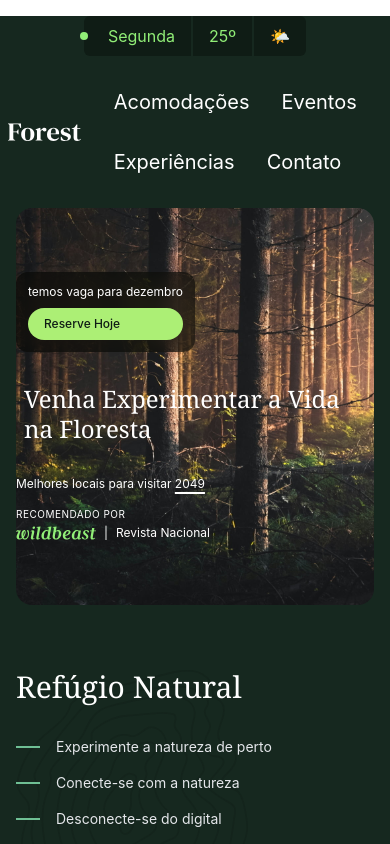
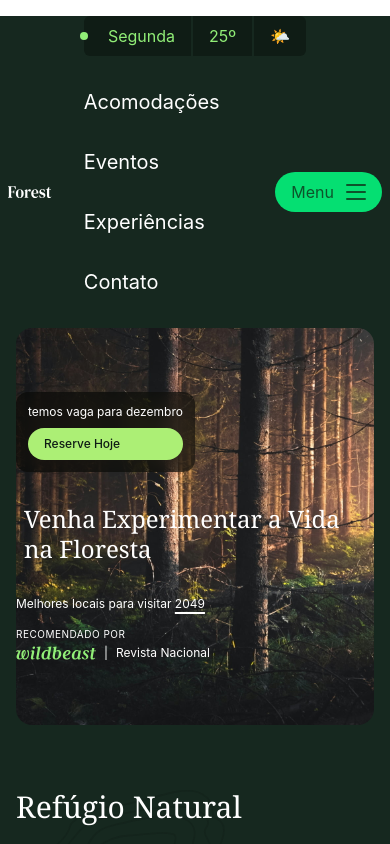
Before and after one commit to JuniorBarros92/TailwindCSS, a React (Vite) app: page / in a window 390 px wide. Shown: the top 844 px of the page. Built offline with nearby package versions, Linux system fonts and the light colour scheme.

Commit message:
MobileMenu

```diff
--- a/src/components/Header.tsx
+++ b/src/components/Header.tsx
@@ -1,3 +1,5 @@
+import MobileMenu from './MobileMenu';
+
 function Header() {
   return (
     <header className="container bg-linear-to-t flex items-center justify-between gap-8 py-8">
@@ -44,6 +46,7 @@
           </li>
         </ul>
       </nav>
+      <MobileMenu />
     </header>
   );
 }
--- /dev/null
+++ b/src/components/MobileMenu.tsx
@@ -0,0 +1,72 @@
+import { useState } from 'react';
+
+export default function MobileMenu() {
+  const [open, setOpen] = useState(false);
+
+  return (
+    <div>
+      {/* BOTÃO */}
+      <button
+        onClick={() => setOpen(!open)}
+        className="lg:hidden flex items-center gap-3 cursor-pointer bg-green-400 text-green-900 py-2 px-4 rounded-full z-50 relative"
+        aria-label="Abrir menu"
+        aria-expanded={open}
+      >
+        Menu
+        {/* HAMBURGER */}
+        <div className="w-5 h-4 flex flex-col justify-between">
+          <span
+            className={`h-0.5 bg-green-900 rounded transition-all duration-300 ${
+              open ? 'rotate-45 translate-y-1.5' : ''
+            }`}
+          />
+          <span
+            className={`h-0.5 bg-green-900 rounded transition-all duration-300 ${
+              open ? 'opacity-0' : ''
+            }`}
+          />
+          <span
+            className={`h-0.5 bg-green-900 rounded transition-all duration-300 ${
+              open ? '-rotate-45 -translate-y-1.5' : ''
+            }`}
+          />
+        </div>
+      </button>
+
+      {/* MENU */}
+      <div
+        className={`fixed inset-0 z-40 lg:hidden transition-all duration-300 ${
+          open ? 'visible' : 'invisible'
+        }`}
+      >
+        {/* OVERLAY */}
+        <div
+          onClick={() => setOpen(false)}
+          className={`absolute inset-0 bg-black/50 backdrop-blur-sm transition-opacity duration-300 ${
+            open ? 'opacity-100' : 'opacity-0'
+          }`}
+        />
+
+        {/* SIDEBAR */}
+        <nav
+          className={`absolute left-0 top-0 h-full w-64 bg-green-900 text-white p-6 flex flex-col gap-6 transform transition-transform duration-300 ${
+            open ? 'translate-x-0' : '-translate-x-full'
+          }`}
+        >
+          <a href="#home" className="hover:text-green-400">
+            Home
+          </a>
+          <a href="#eventos" className="hover:text-green-400">
+            Sobre
+          </a>
+          <a href="#experiencias" className="hover:text-green-400">
+            Serviços
+          </a>
+          <a href="#contato" className="hover:text-green-400">
+            Contato
+          </a>
+        </nav>
+      </div>
+    </div>
+  );
+}
```
